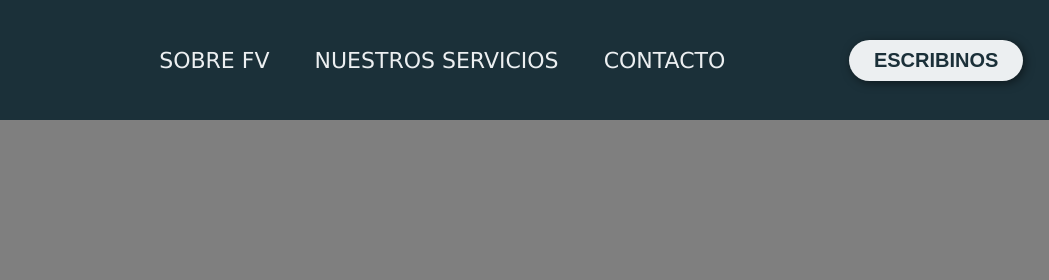
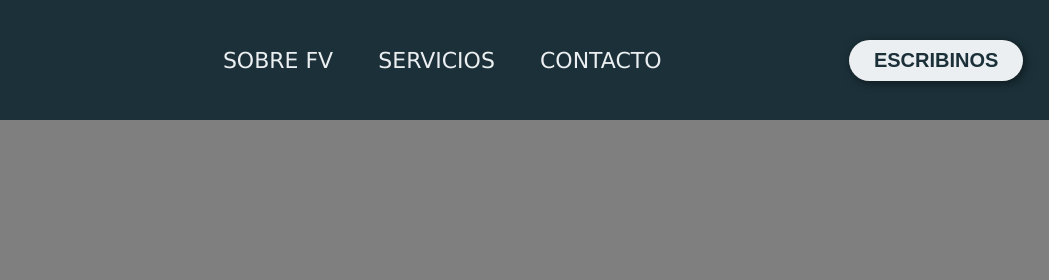
Before and after one commit to Fede100921/tpuno, a plain HTML site: page index.html in a window 1280 px wide. Shown: the top 280 px of the page, 231-1280 px from the left. Drawn offline with Linux system fonts and the light colour scheme.

Commit message:
Update index.html

```diff
--- a/index.html
+++ b/index.html
@@ -17,7 +17,7 @@
             <nav>
                 <ul class="nav-links">
                     <li><a href="#sobremi">SOBRE FV</a></li>
-                    <li><a href="#servicios">NUESTROS SERVICIOS</a></li>
+                    <li><a href="#servicios">SERVICIOS</a></li>
                     <li><a href="#contacto">CONTACTO</a></li>
 
                 </ul>
```
